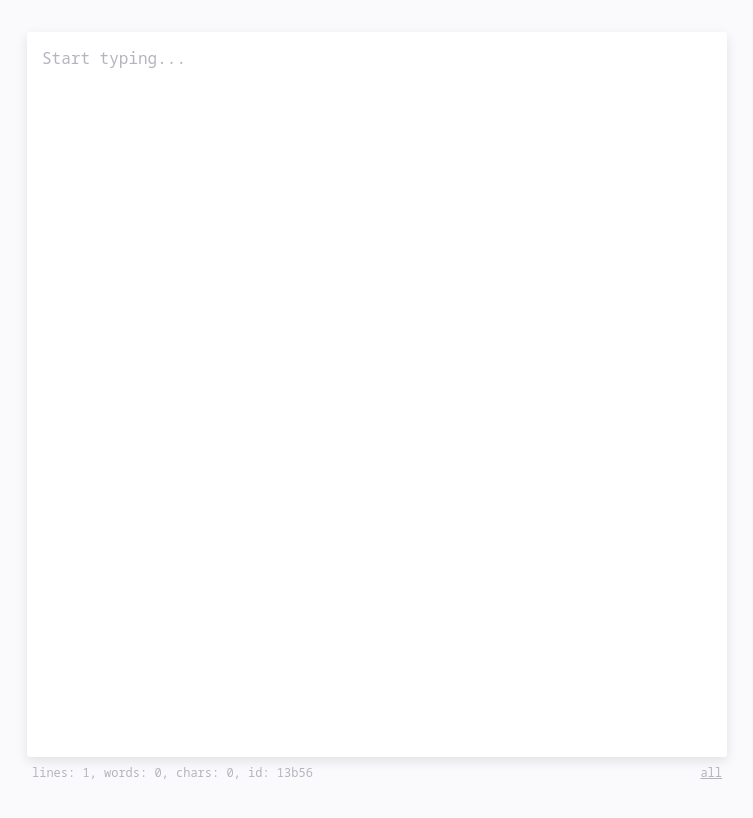
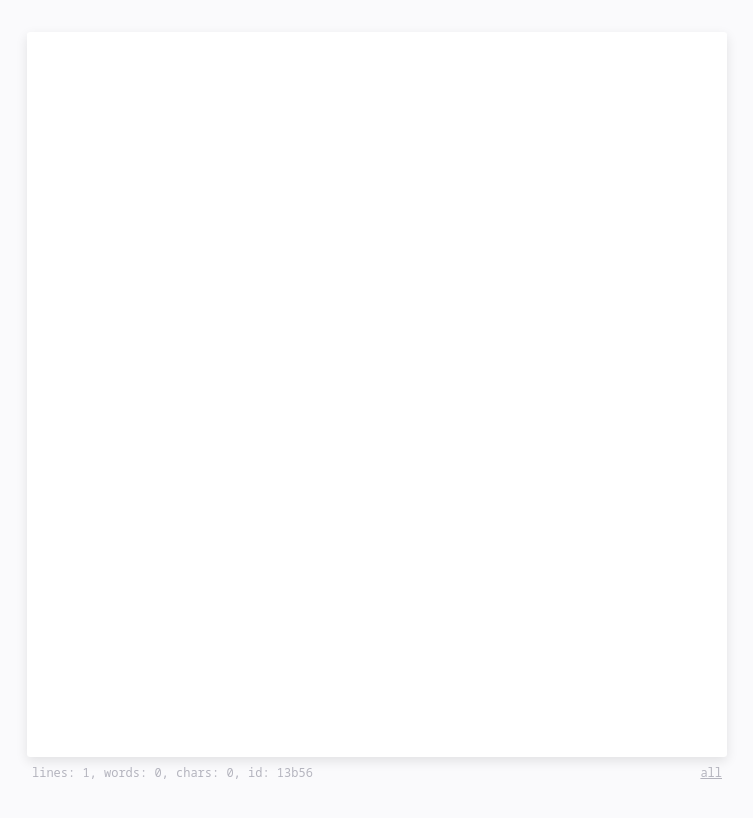
Before and after one commit to mjlm/note_app, a plain HTML site: page index.html in a window 1280 px wide. Shown: the whole page, without its empty margins (263-1016 px from the left). Drawn offline with Linux system fonts and the light colour scheme.

Commit message:
Remove placeholder prompt.

```diff
--- a/index.html
+++ b/index.html
@@ -11,7 +11,7 @@
 <body>
     <div class="container">
         <div class="editor">
-            <textarea id="notepad" autofocus placeholder="Start typing..."></textarea>
+            <textarea id="notepad" autofocus></textarea>
         </div>
         <div class="status-bar">
             <div>
```
